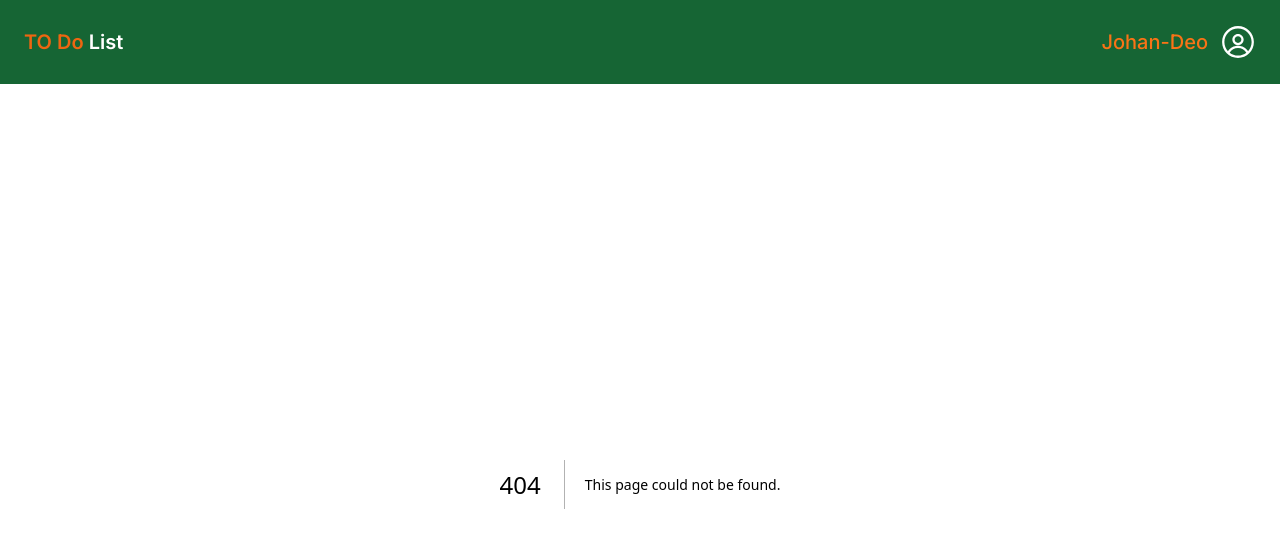
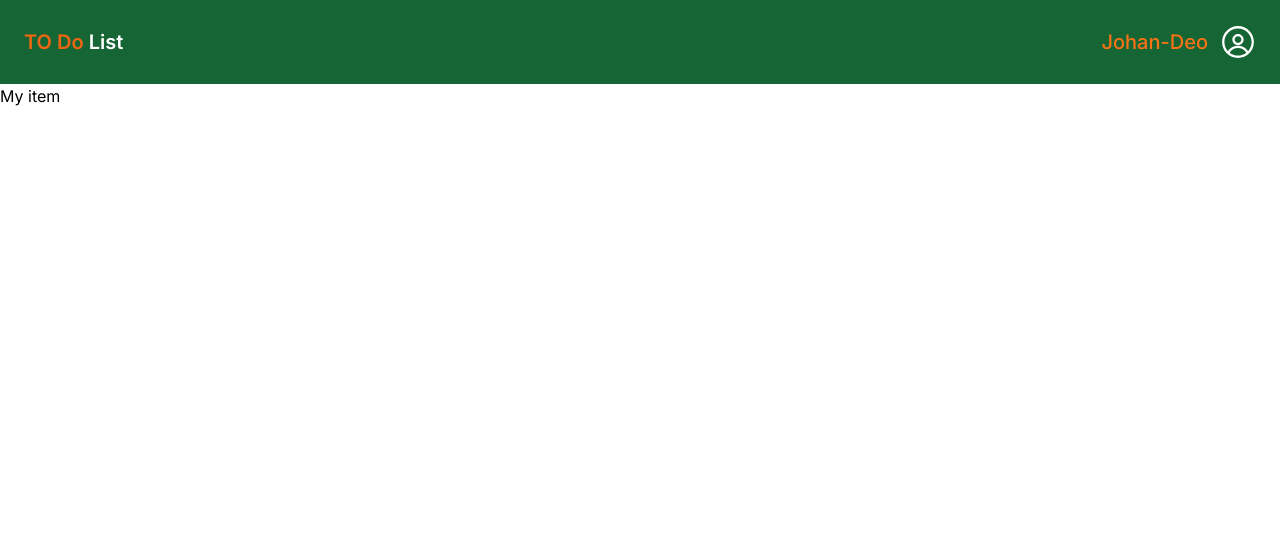
Before and after one commit to Mehebul02/to-do-app, a Next.js app: page /myitem in a window 1280 px wide. Before the commit this address had no page. Shown: the top 548 px of the page. Built offline with nearby package versions, Linux system fonts and the light colour scheme.

Commit message:
Hearder complite

```diff
--- a/src/app/layout.js
+++ b/src/app/layout.js
@@ -5,7 +5,7 @@ import Header from "@/components/Header";
 const inter = Inter({ subsets: ["latin"] });
 
 export const metadata = {
-  title: "Create Next App",
+  title: "To Do app",
   description: "Generated by create next app",
 };
 
--- /dev/null
+++ b/src/app/myitem/page.jsx
@@ -0,0 +1,10 @@
+
+const MyItem = () => {
+    return (
+        <div>
+            <h1>My item</h1>
+        </div>
+    );
+};
+
+export default MyItem;
--- /dev/null
+++ b/src/app/mytask/page.jsx
@@ -0,0 +1,10 @@
+
+const MyTask = () => {
+    return (
+        <div>
+           <h1>My task</h1>
+        </div>
+    );
+};
+
+export default MyTask;
```
